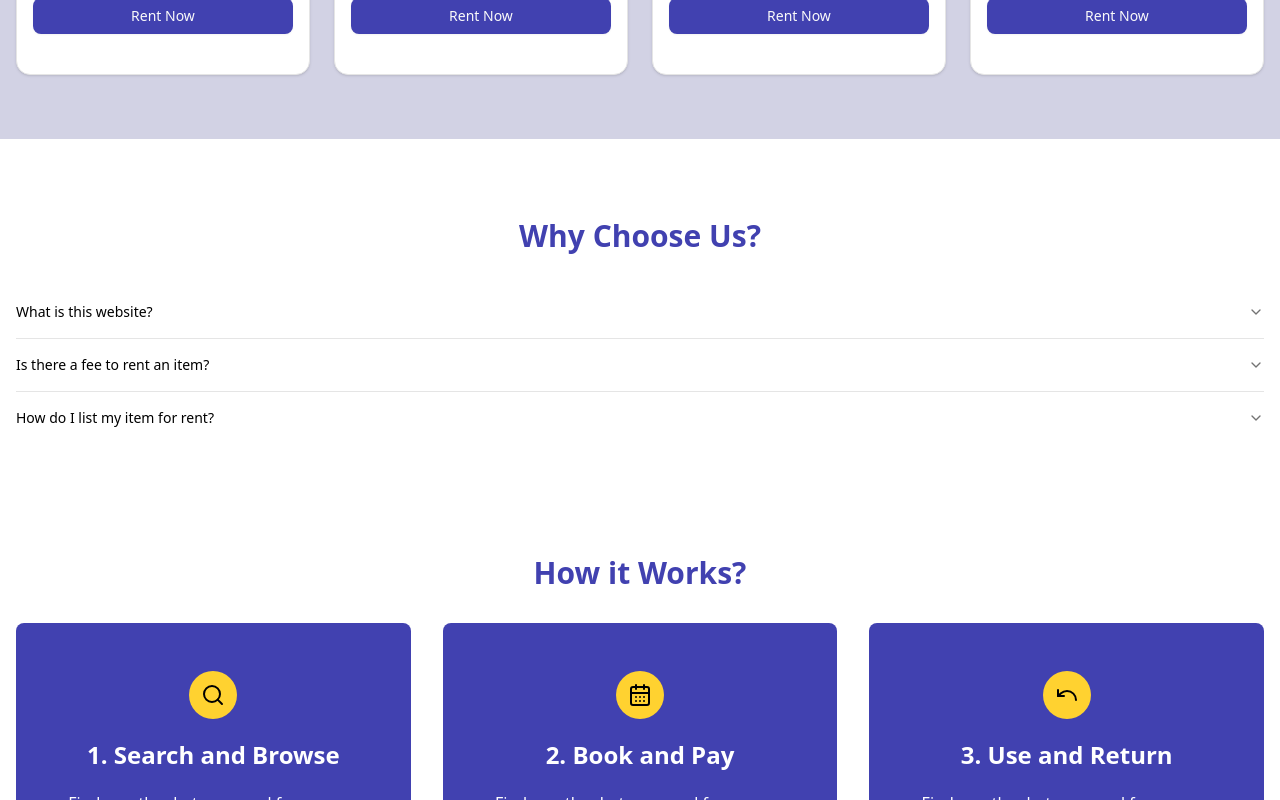
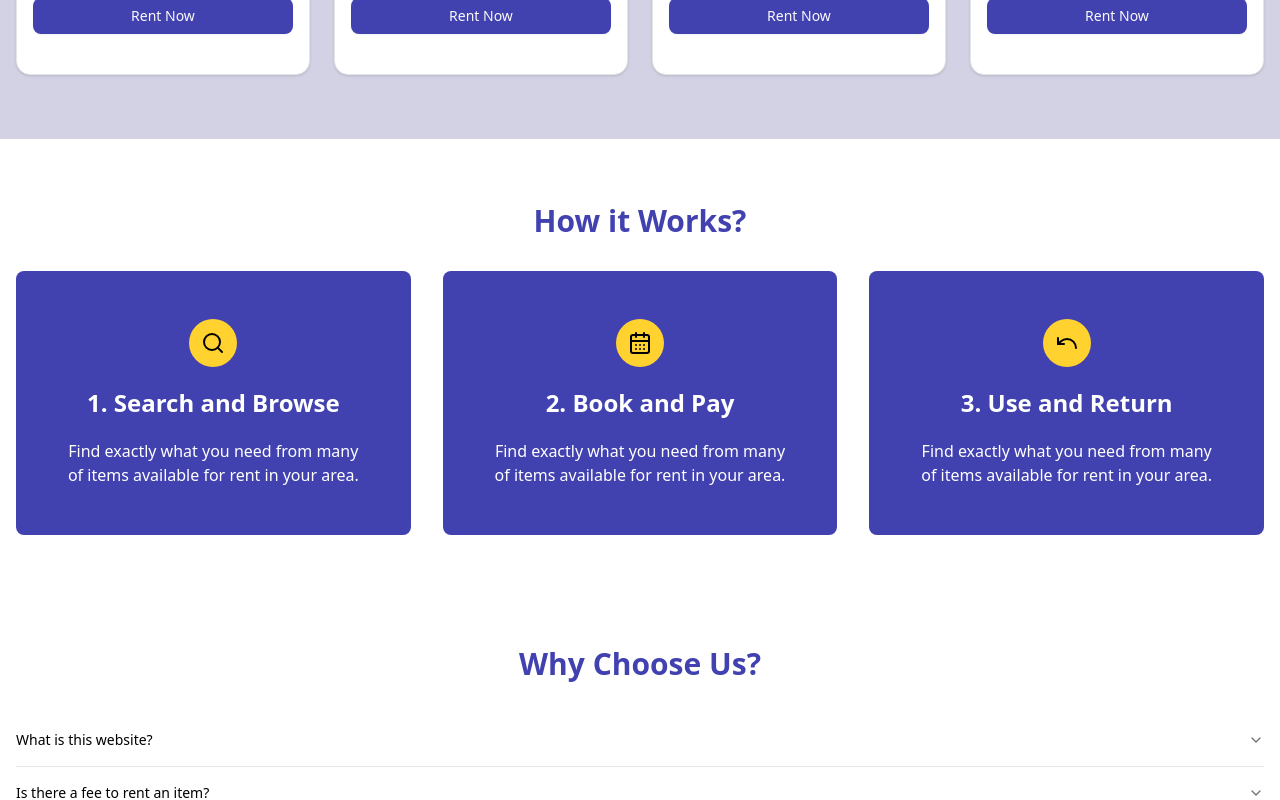
Before and after one commit to SamratNeupane787/sajilorent, a Next.js app: page / in a window 1280 px wide. Shown: the part 1500-2300 px from the top of the page. Built offline with nearby package versions, Linux system fonts and the light colour scheme.

Commit message:
completed the basic landing

```diff
--- a/src/app/page.js
+++ b/src/app/page.js
@@ -9,9 +9,9 @@ export default function Home() {
     <div>
       <Herosection />
       <Categories />
-      <ItemCard/>
-      <Faq/>
-      <Howto/>
+      <ItemCard />
+      <Howto />
+      <Faq />
     </div>
   );
 }
```
